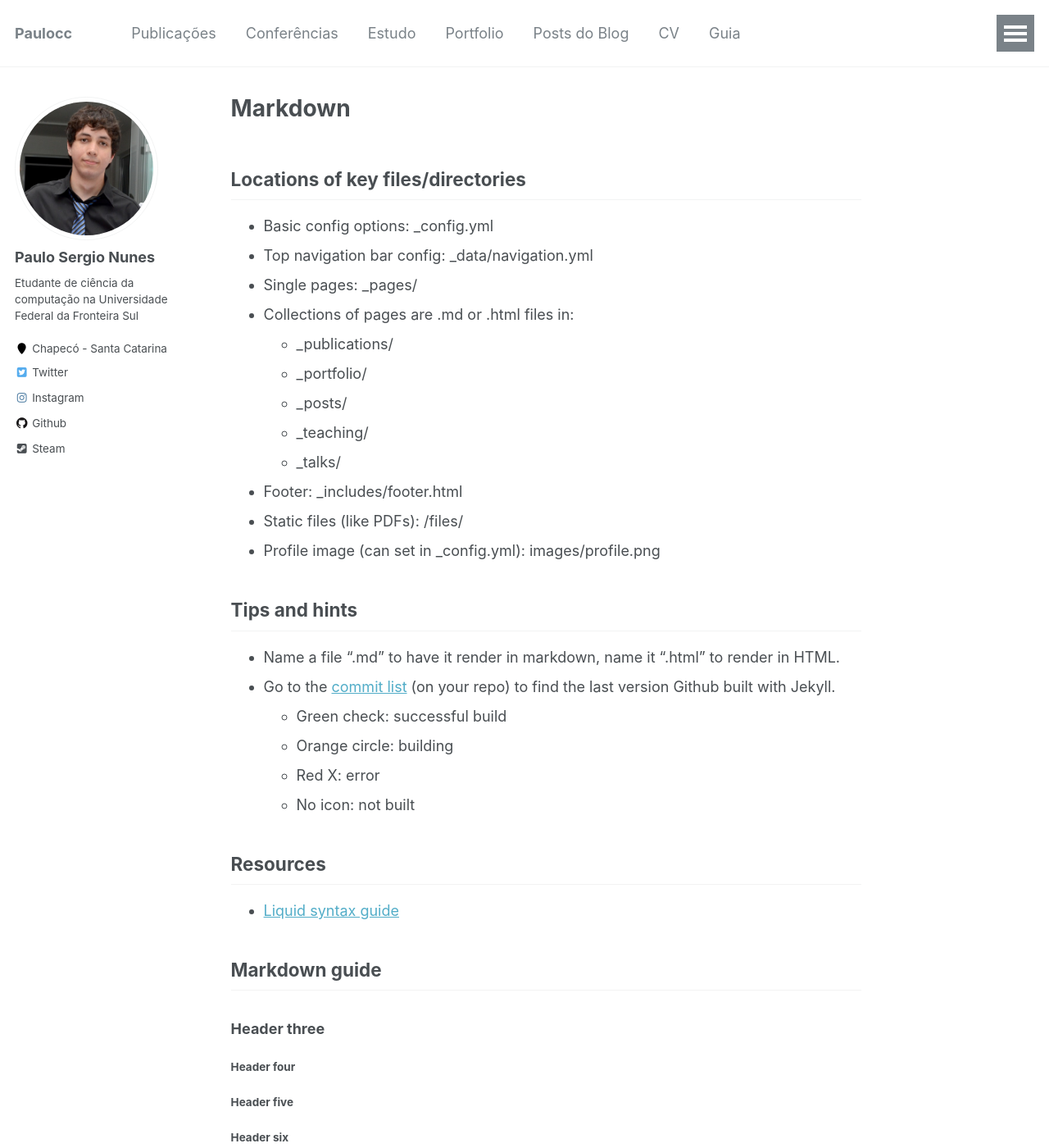
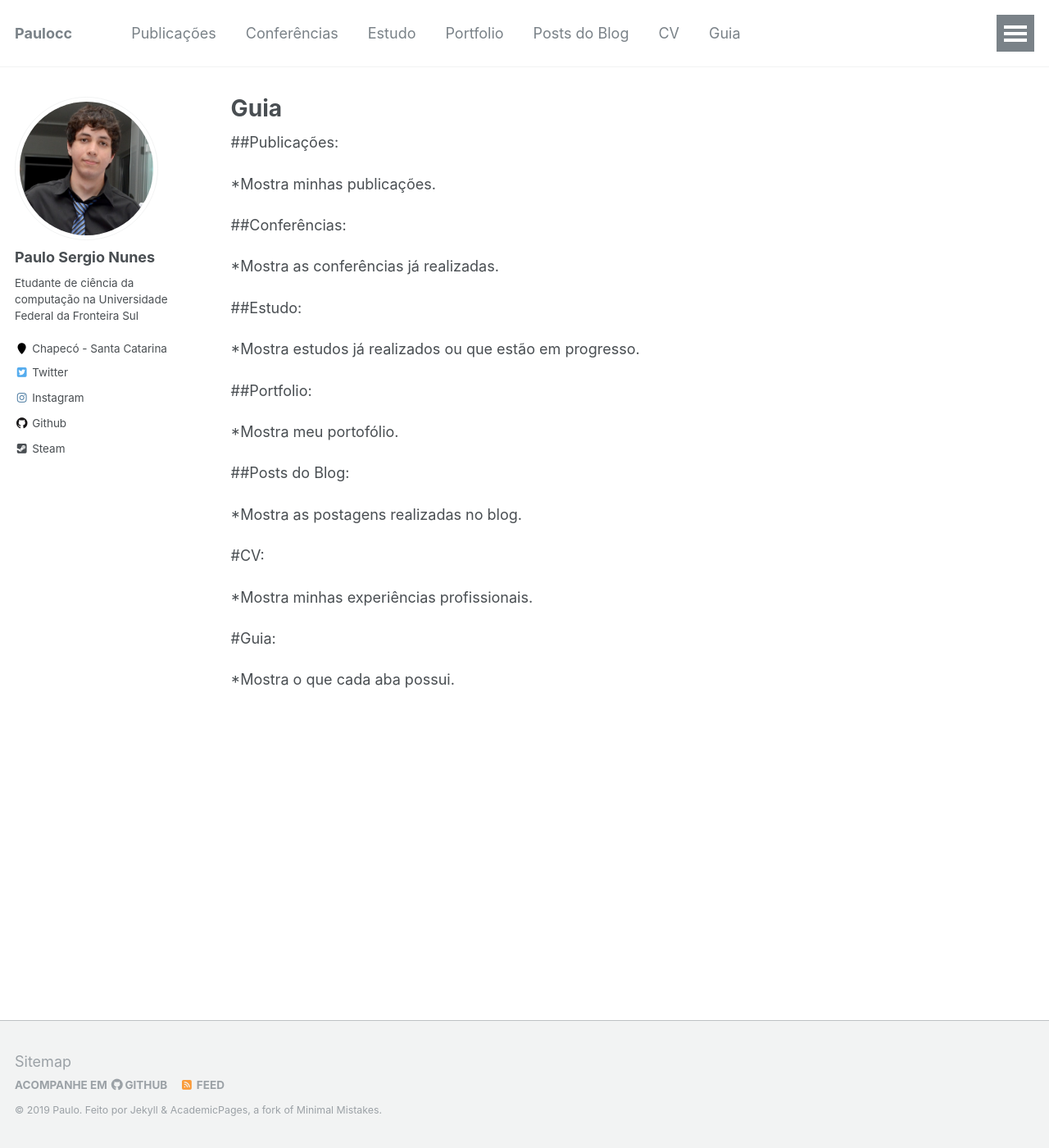
Before and after one commit to Paulocc/site, a Jekyll site: the page built from _pages/markdown.md, in a window 1280 px wide and 1400 px high. Shown: the whole window at 82% size. Built offline with Jekyll 4.4.1, drawn with Linux system fonts in a browser that asks for light colours; nearby versions of some CDN libraries; a script bundle is joined from its source files by our own code; library files that are not in the unit come from our copies; some of the changed text lies outside the part shown.

Commit message:
Update markdown.md

```diff
--- a/_pages/markdown.md
+++ b/_pages/markdown.md
@@ -1,202 +1,36 @@
 ---
 permalink: /markdown/
-title: "Markdown"
+title: "Guia"
 author_profile: true
 redirect_from:
   - /md/
   - /markdown.html
 ---
 
-## Locations of key files/directories
+##Publicações:
 
-* Basic config options: _config.yml
-* Top navigation bar config: _data/navigation.yml
-* Single pages: _pages/
-* Collections of pages are .md or .html files in:
-  * _publications/
-  * _portfolio/
-  * _posts/
-  * _teaching/
-  * _talks/
-* Footer: _includes/footer.html
-* Static files (like PDFs): /files/
-* Profile image (can set in _config.yml): images/profile.png
+*Mostra minhas publicações.
 
-## Tips and hints
+##Conferências:
 
-* Name a file ".md" to have it render in markdown, name it ".html" to render in HTML.
-* Go to the [commit list](https://github.com/academicpages/academicpages.github.io/commits/master) (on your repo) to find the last version Github built with Jekyll.
-  * Green check: successful build
-  * Orange circle: building
-  * Red X: error
-  * No icon: not built
+*Mostra as conferências já realizadas.
 
-## Resources
- * [Liquid syntax guide](https://shopify.github.io/liquid/tags/control-flow/)
+##Estudo:
 
-## Markdown guide
+*Mostra estudos já realizados ou que estão em progresso.
 
-### Header three
+##Portfolio:
 
-#### Header four
+*Mostra meu portofólio.
 
-##### Header five
+##Posts do Blog:
 
-###### Header six
+*Mostra as postagens realizadas no blog.
 
-## Blockquotes
+#CV:
 
-Single line blockquote:
+*Mostra minhas experiências profissionais.
 
-> Quotes are cool.
+#Guia:
 
-## Tables
-
-### Table 1
-
-| Entry            | Item   |                                                              |
-| --------         | ------ | ------------------------------------------------------------ |
-| [John Doe](#)    | 2016   | Description of the item in the list                          |
-| [Jane Doe](#)    | 2019   | Description of the item in the list                          |
-| [Doe Doe](#)     | 2022   | Description of the item in the list                          |
-
-### Table 2
-
-| Header1 | Header2 | Header3 |
-|:--------|:-------:|--------:|
-| cell1   | cell2   | cell3   |
-| cell4   | cell5   | cell6   |
-|-----------------------------|
-| cell1   | cell2   | cell3   |
-| cell4   | cell5   | cell6   |
-|=============================|
-| Foot1   | Foot2   | Foot3   |
-
-## Definition Lists
-
-Definition List Title
-:   Definition list division.
-
-Startup
-:   A startup company or startup is a company or temporary organization designed to search for a repeatable and scalable business model.
-
-#dowork
-:   Coined by Rob Dyrdek and his personal body guard Christopher "Big Black" Boykins, "Do Work" works as a self motivator, to motivating your friends.
-
-Do It Live
-:   I'll let Bill O'Reilly [explain](https://www.youtube.com/watch?v=O_HyZ5aW76c "We'll Do It Live") this one.
-
-## Unordered Lists (Nested)
-
-  * List item one
-      * List item one
-          * List item one
-          * List item two
-          * List item three
-          * List item four
-      * List item two
-      * List item three
-      * List item four
-  * List item two
-  * List item three
-  * List item four
-
-## Ordered List (Nested)
-
-  1. List item one
-      1. List item one
-          1. List item one
-          2. List item two
-          3. List item three
-          4. List item four
-      2. List item two
-      3. List item three
-      4. List item four
-  2. List item two
-  3. List item three
-  4. List item four
-
-## Buttons
-
-Make any link standout more when applying the `.btn` class.
-
-## Notices
-
-**Watch out!** You can also add notices by appending `{: .notice}` to a paragraph.
-{: .notice}
-
-## HTML Tags
-
-### Address Tag
-
-<address>
-  1 Infinite Loop<br /> Cupertino, CA 95014<br /> United States
-</address>
-
-### Anchor Tag (aka. Link)
-
-This is an example of a [link](http://github.com "Github").
-
-### Abbreviation Tag
-
-The abbreviation CSS stands for "Cascading Style Sheets".
-
-*[CSS]: Cascading Style Sheets
-
-### Cite Tag
-
-"Code is poetry." ---<cite>Automattic</cite>
-
-### Code Tag
-
-You will learn later on in these tests that `word-wrap: break-word;` will be your best friend.
-
-### Strike Tag
-
-This tag will let you <strike>strikeout text</strike>.
-
-### Emphasize Tag
-
-The emphasize tag should _italicize_ text.
-
-### Insert Tag
-
-This tag should denote <ins>inserted</ins> text.
-
-### Keyboard Tag
-
-This scarcely known tag emulates <kbd>keyboard text</kbd>, which is usually styled like the `<code>` tag.
-
-### Preformatted Tag
-
-This tag styles large blocks of code.
-
-<pre>
-.post-title {
-  margin: 0 0 5px;
-  font-weight: bold;
-  font-size: 38px;
-  line-height: 1.2;
-  and here's a line of some really, really, really, really long text, just to see how the PRE tag handles it and to find out how it overflows;
-}
-</pre>
-
-### Quote Tag
-
-<q>Developers, developers, developers&#8230;</q> &#8211;Steve Ballmer
-
-### Strong Tag
-
-This tag shows **bold text**.
-
-### Subscript Tag
-
-Getting our science styling on with H<sub>2</sub>O, which should push the "2" down.
-
-### Superscript Tag
-
-Still sticking with science and Isaac Newton's E = MC<sup>2</sup>, which should lift the 2 up.
-
-### Variable Tag
-
-This allows you to denote <var>variables</var>.
+*Mostra o que cada aba possui.
```
